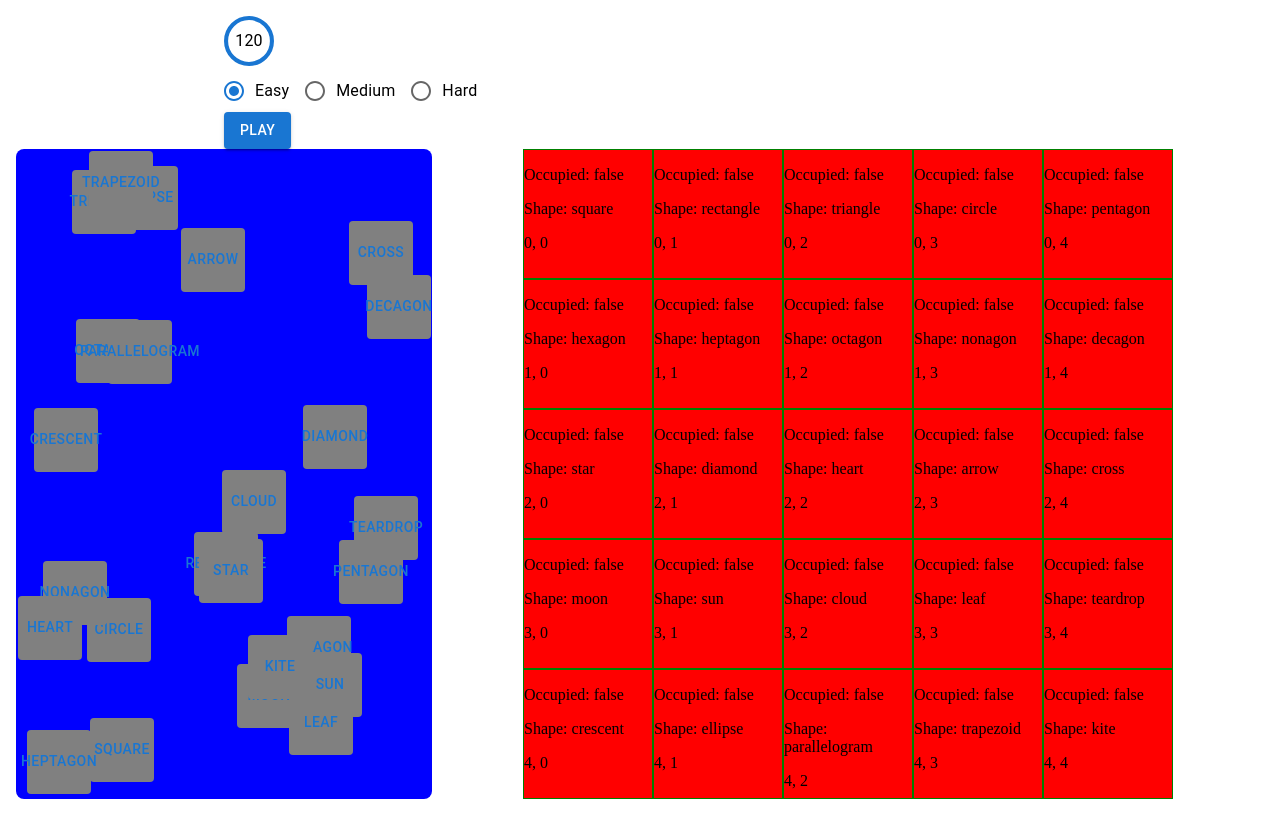
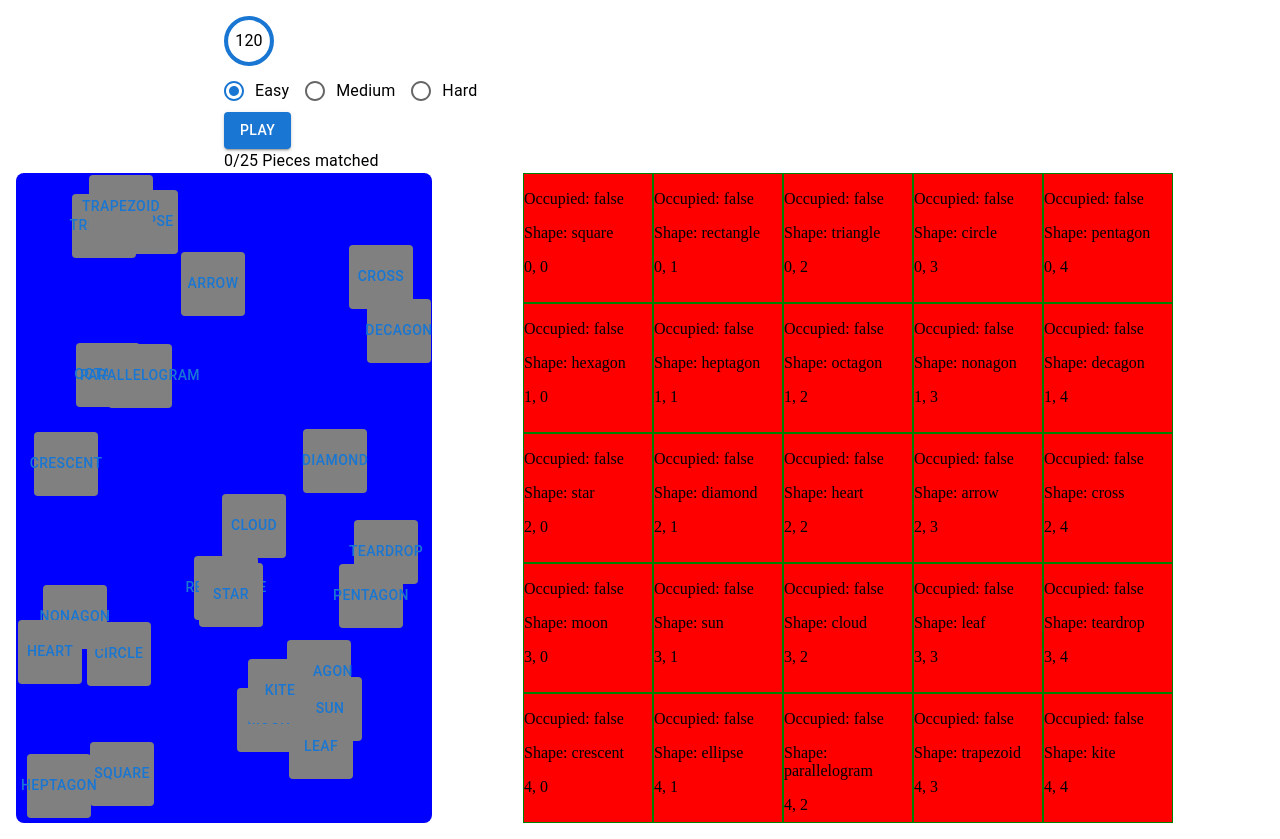
Before and after one commit to cdawgy/perfection-game, a React (Vite) app: page / in a window 1280 px wide. Before the commit the page ends 815 px from the top, so only its background shows below. Built offline with nearby package versions, Linux system fonts and the light colour scheme.

Commit message:
Pieces matched tracker added to header

```diff
--- a/src/components/Header/Timer/Clock/index.tsx
+++ b/src/components/Header/Timer/Clock/index.tsx
@@ -20,11 +20,11 @@ const Clock: React.FC<ClockProps> = (props: ClockProps) => {
     if (timeLeft <= 0 || gameState === "paused") return;
     const interval = setInterval(() => {
       setTimeLeft((prev) => prev - 1);
-      setTimerValue(timeLeft/gameTimeInSeconds*100)
+      setTimerValue((timeLeft / gameTimeInSeconds) * 100);
     }, 1000);
 
-    return () => clearInterval(interval); // cleanup
-  }, [timeLeft, gameState]);
+    return () => clearInterval(interval);
+  }, [timeLeft, gameState, gameTimeInSeconds]);
 
   return (
     <Box
--- a/src/components/Header/Timer/index.tsx
+++ b/src/components/Header/Timer/index.tsx
@@ -4,6 +4,7 @@ import {
   FormControlLabel,
   Radio,
   RadioGroup,
+  Typography,
 } from "@mui/material";
 import Clock from "./Clock";
 import { useEffect, useState } from "react";
@@ -14,7 +15,7 @@ import { togglePaused } from "../../../redux/gameSlice";
 type Difficulties = "easy" | "medium" | "hard";
 
 const Timer: React.FC = () => {
-  const gameState = useSelector((state: RootState) => state.game.gameState);
+  const game = useSelector((state: RootState) => state.game);
   const dispatch = useDispatch<AppDispatch>();
   const [difficulty, setDifficulty] = useState<Difficulties>("easy");
   const [gameTimeInSeconds, setGameTimeInSeconds] = useState<number>(120);
@@ -64,8 +65,9 @@ const Timer: React.FC = () => {
         />
       </RadioGroup>
       <Button onClick={() => dispatch(togglePaused())} variant="contained">
-        {gameState === "paused" ? "Play" : "Pause"}
+        {game.gameState === "paused" ? "Play" : "Pause"}
       </Button>
+      <Typography>{Object.values(game.shapePieces).filter(shapePiece => shapePiece.matched).length}/25 Pieces matched</Typography>
     </Box>
   );
 };
```
